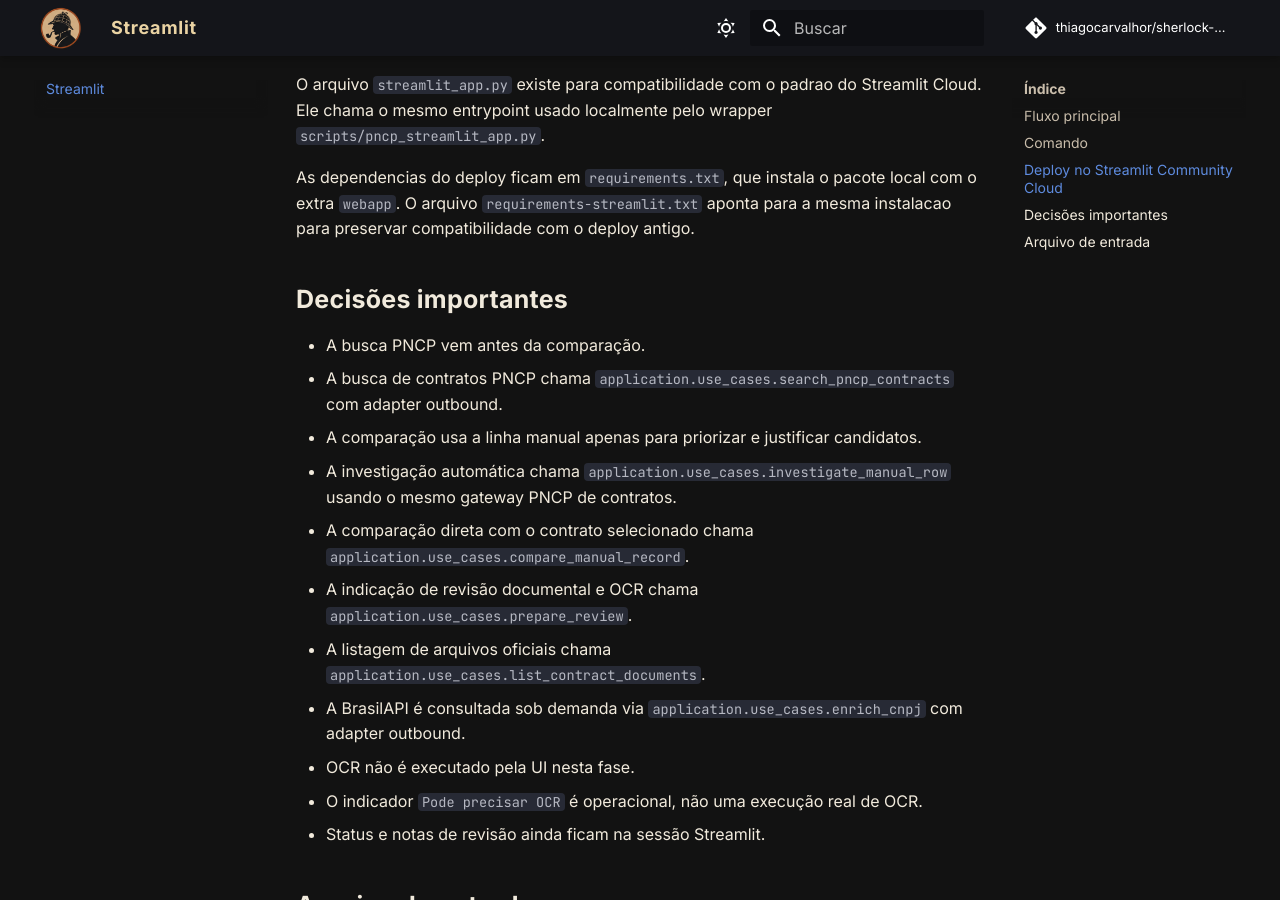
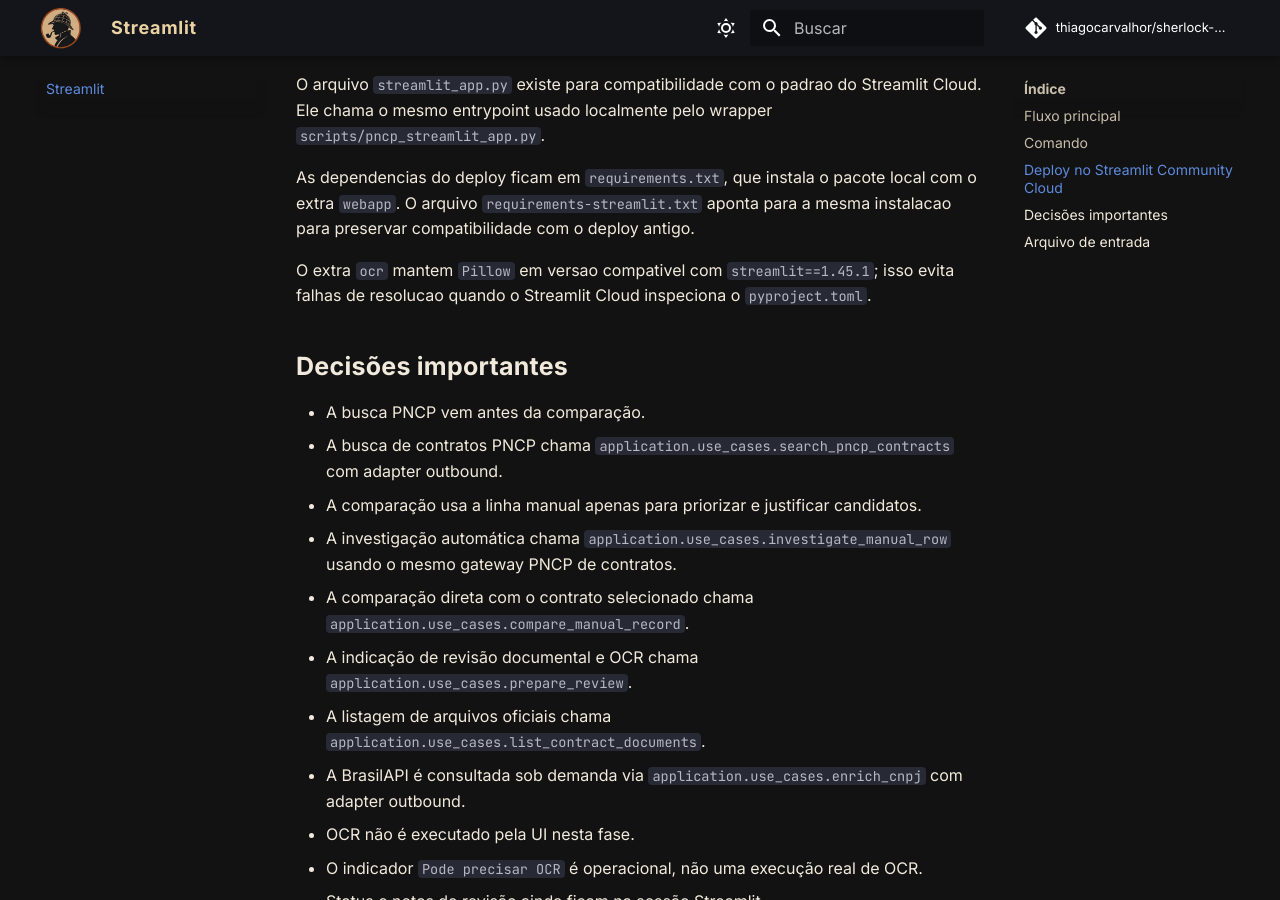
Before and after one commit to thiagocarvalhor/sherlock-holmes, an MkDocs documentation site: the page built from docs/streamlit.md, in a window 1280 px wide and 900 px high, scrolled down 957 px. Built offline with MkDocs 1.6.1 and Material for MkDocs 9.7.7, drawn with Linux system fonts in a browser that asks for light colours; comment, search, counter and statistics services are not loaded.

Commit message:
fix(deps): keep OCR Pillow compatible with Streamlit

```diff
--- a/docs/streamlit.md
+++ b/docs/streamlit.md
@@ -46,6 +46,10 @@
 local com o extra `webapp`. O arquivo `requirements-streamlit.txt` aponta para
 a mesma instalacao para preservar compatibilidade com o deploy antigo.
 
+O extra `ocr` mantem `Pillow` em versao compativel com `streamlit==1.45.1`;
+isso evita falhas de resolucao quando o Streamlit Cloud inspeciona o
+`pyproject.toml`.
+
 ## Decisões importantes
 
 - A busca PNCP vem antes da comparação.
--- a/pyproject.toml
+++ b/pyproject.toml
@@ -21,7 +21,7 @@
     "pandas==2.2.3",
 ]
 ocr = [
-    "Pillow==12.2.0",
+    "Pillow==11.3.0",
     "opencv-python==4.13.0.92",
     "opencv-contrib-python==4.10.0.84",
     "pytesseract==0.3.13",
--- a/requirements-ocr.txt
+++ b/requirements-ocr.txt
@@ -3,12 +3,12 @@
 # Install inside the project venv:
 #   .venv\Scripts\python.exe -m pip install -r requirements-ocr.txt
 
-Pillow==12.2.0
+Pillow==11.3.0
 opencv-python==4.13.0.92
 opencv-contrib-python==4.10.0.84
 pytesseract==0.3.13
 numpy==2.2.6
-pandas==2.3.3
+pandas==2.2.3
 ipykernel==6.29.5
 pypdfium2==5.7.1
 
```
